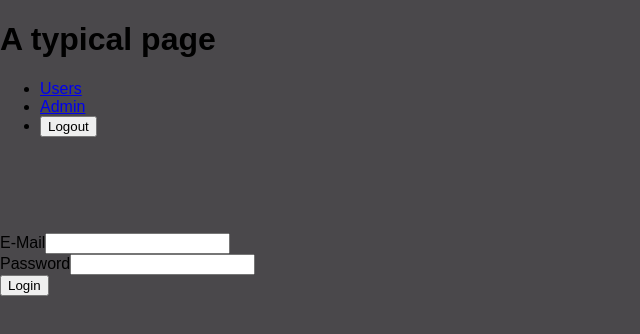
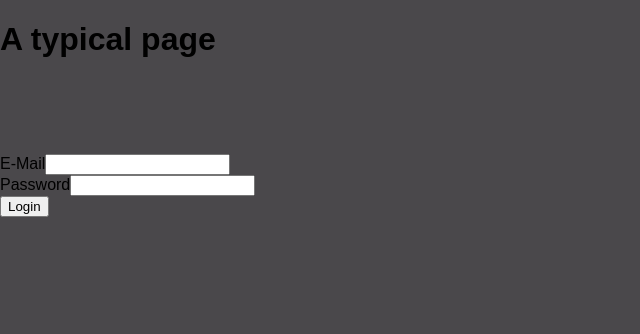
Before and after one commit to Perevechenkov/hooks-practice, a React (Create React App) app: page / in a window 1280 px wide. Shown: the top 334 px of the page, without its empty margins (0-640 px from the left). Built offline with nearby package versions, Linux system fonts and the light colour scheme.

Commit message:
logout handling and conditional rendering

```diff
--- a/src/App.js
+++ b/src/App.js
@@ -17,7 +17,7 @@ export default function App() {
 
   return (
     <>
-      <MainHeader />
+      <MainHeader isAuthenticated={isLoggedIn} onLogout={logoutHandler} />
       <main>
         {!isLoggedIn && <Login onLogin={loginHandler} />}
         {isLoggedIn && <Home onLogout={logoutHandler} />}
--- a/src/components/MainHeader/MainHeader.js
+++ b/src/components/MainHeader/MainHeader.js
@@ -5,7 +5,10 @@ export default function MainHeader(props) {
   return (
     <header className={classes['main-header']}>
       <h1>A typical page</h1>
-      <Navigation />
+      <Navigation
+        isLoggedIn={props.isAuthenticated}
+        onLogout={props.onLogout}
+      />
     </header>
   );
 }
--- a/src/components/MainHeader/Navigation.js
+++ b/src/components/MainHeader/Navigation.js
@@ -1,18 +1,25 @@
+import Button from '../UI/Button/Button';
 import classes from './Navigation.module.scss';
 
 export default function Navigation(props) {
   return (
     <nav className={classes.nav}>
       <ul>
+        {props.isLoggedIn && (
           <li>
             <a href='/'>Users</a>
           </li>
+        )}
+        {props.isLoggedIn && (
           <li>
             <a href='/'>Admin</a>
           </li>
+        )}
+        {props.isLoggedIn && (
           <li>
-          <button>Logout</button>
+            <Button onClick={props.onLogout}>Logout</Button>
           </li>
+        )}
       </ul>
     </nav>
   );
```
Lines whose indentation alone changed are shown as unchanged.
